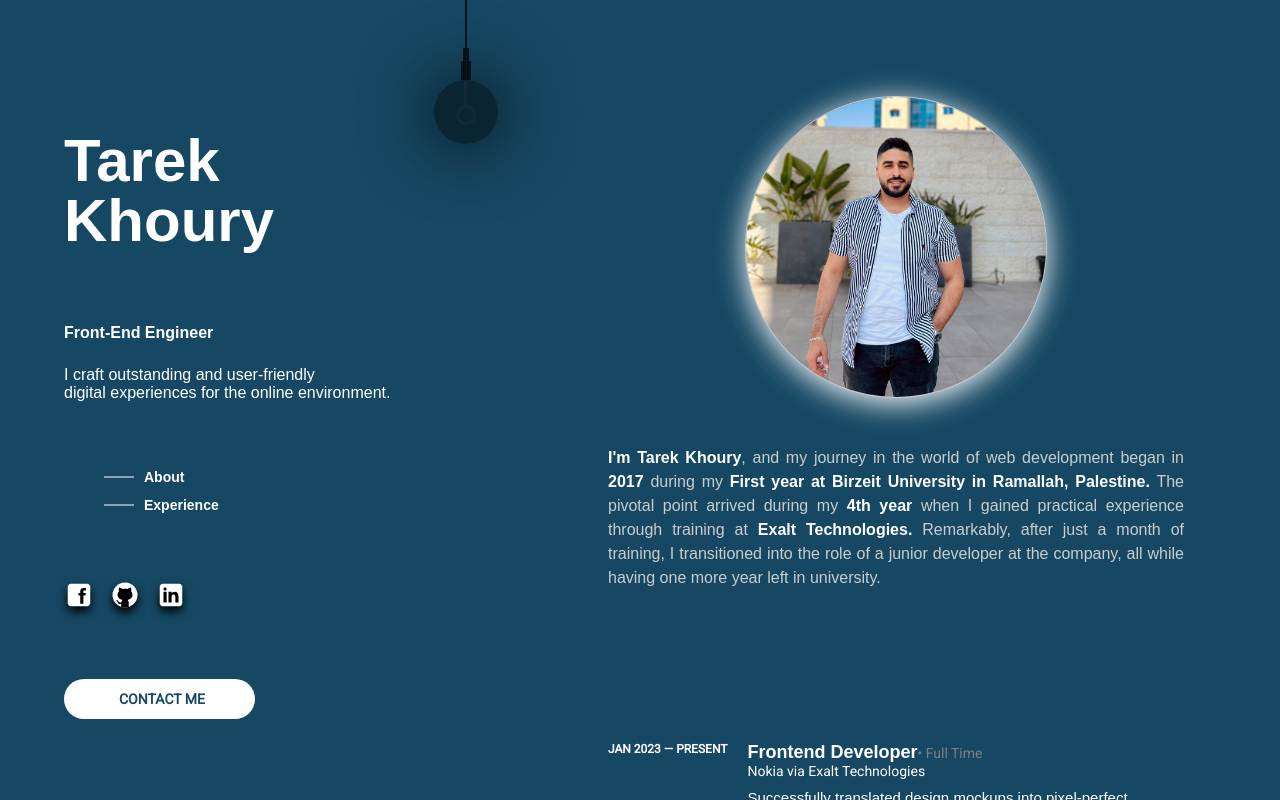
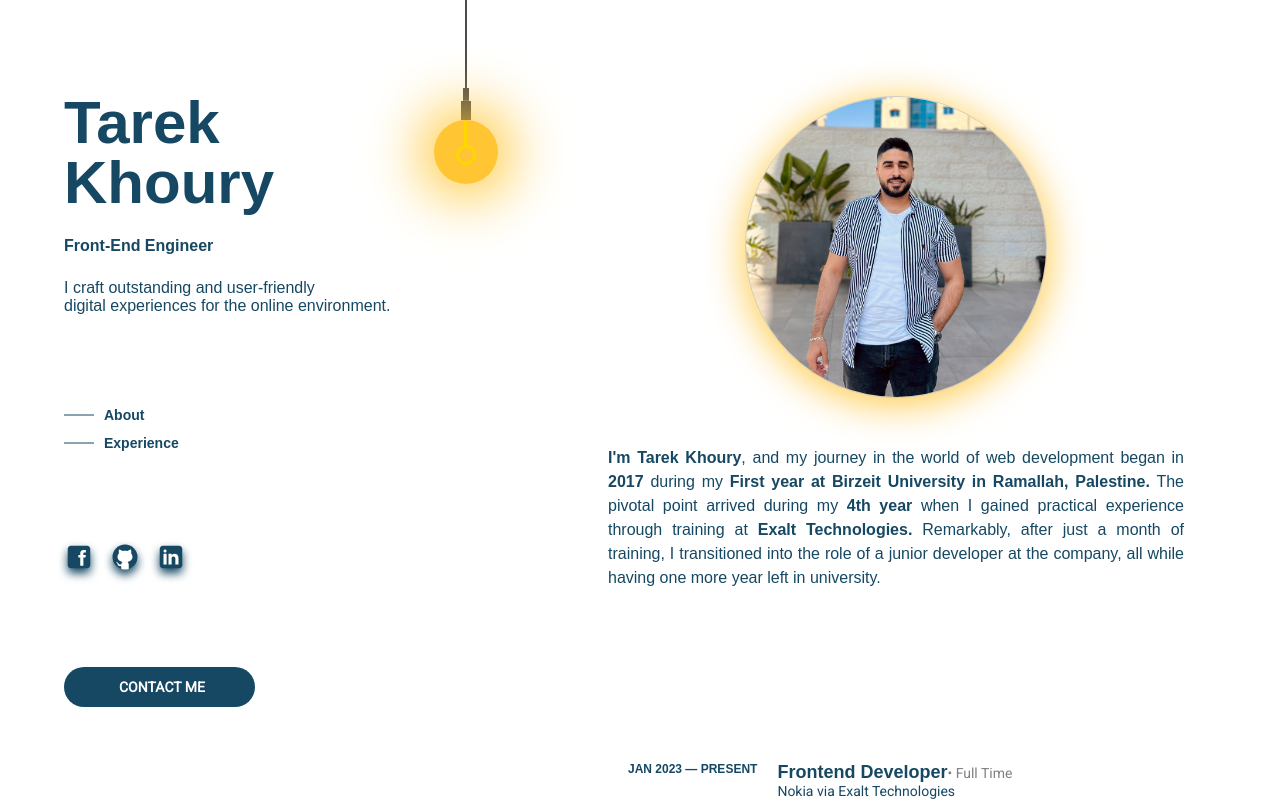
Before and after one commit to TarekKhoure/portfolio, a React (Vite) app: page / in a window 1280 px wide. Built offline with nearby package versions, Linux system fonts and the light colour scheme; a web font is replaced by a local one.

Commit message:
general fixes

```diff
--- a/index.html
+++ b/index.html
@@ -1,5 +1,5 @@
 <!DOCTYPE html>
-<html lang="en" class="dark">
+<html lang="en" class="light">
   <head>
     <meta charset="UTF-8" />
     <link rel="icon" type="image/svg+xml" href="/assets/images/logo.png" />
--- a/src/App.tsx
+++ b/src/App.tsx
@@ -18,8 +18,6 @@ function App() {
         !sidebarRef.current.contains(event.target)
       ) {
         setSideBarShown(false);
-      } else {
-        setSideBarShown(true);
       }
     };
 
@@ -34,7 +32,7 @@ function App() {
 
   return (
     <div className={`app ${sideBarShown ? "shown" : ""}`}>
-      <MenuIcon onClick={() => setSideBarShown(true)} />
+      <MenuIcon onClick={() => setSideBarShown(!sideBarShown)} />
       <Sidebar ref={sidebarRef} />
       <Content />
       <SpeedInsights />
--- a/src/components/ThemeToggle/ThemeToggle.tsx
+++ b/src/components/ThemeToggle/ThemeToggle.tsx
@@ -1,7 +1,7 @@
 import { SetStateAction, useEffect, useState } from "react";
 
 const ThemeToggle = () => {
-  const [theme, setTheme] = useState("dark");
+  const [theme, setTheme] = useState("light");
 
   const audio = new Audio("/assets/audio/light-switch.mp3");
 
--- a/src/index.scss
+++ b/src/index.scss
@@ -18,3 +18,4 @@
 
 // Sections
 @import "/src/styles/sections/about";
+@import "/src/styles/sections/experience";
--- a/src/sections/experience/experience.tsx
+++ b/src/sections/experience/experience.tsx
@@ -124,9 +124,13 @@ const ExperienceSection = () => {
 
   return (
     <section id="experience">
-      {experinces.map((experience) => (
-        <ExperienceCard experience={experience} key={experience.id} />
-      ))}
+      <ul>
+        {experinces.map((experience) => (
+          <li key={experience.id}>
+            <ExperienceCard experience={experience} />
+          </li>
+        ))}
+      </ul>
     </section>
   );
 };
--- a/src/styles/_base.scss
+++ b/src/styles/_base.scss
@@ -12,11 +12,16 @@ body {
 
     ul {
       margin: 0;
+      padding: 0;
       list-style-type: none;
 
       a {
         text-decoration: none;
       }
+    }
+
+    h1 {
+      margin: 0;
     }
   }
 
@@ -28,6 +33,16 @@ body {
     align-items: center;
     gap: 2rem;
   }
+
+  section,
+  div,
+  h1,
+  p {
+    -moz-user-select: none;
+    -khtml-user-select: none;
+    -webkit-user-select: none;
+    -o-user-select: none;
+  }
 }
 
 .dark {
--- a/src/styles/components/_experience-card.scss
+++ b/src/styles/components/_experience-card.scss
@@ -1,13 +1,15 @@
 .experience-card {
   display: flex;
   width: 100%;
-  padding: 20px;
+  padding: 40px 20px;
   gap: 20px;
   border-radius: 8px;
-  transition: background 0.3s ease-in-out;
+  transition: background 0.3s ease-in-out, opacity 0.3s ease-in-out,
+    transform 0.2s ease-in-out;
 
   &:hover {
     background-color: rgba(22, 72, 99, 0.1);
+    transform: translate(10px, -10px);
 
     time {
       color: #11235a;
@@ -17,21 +19,27 @@
       .position {
         color: #11235a;
       }
+
+      .stack {
+        span {
+          filter: drop-shadow(0 2px 5px $primary);
+        }
+      }
     }
   }
 
   time {
     font-size: 12px;
-    font-weight: bold;
+    font-weight: bolder;
     min-width: fit-content;
-    font-family: "Roboto", sans-serif;
+    font-family: "Montserrat", sans-serif;
   }
 
   .project {
     display: flex;
     width: 100%;
     flex-direction: column;
-    gap: 10px;
+    gap: 20px;
 
     .position {
       font-size: 18px;
@@ -67,6 +75,7 @@
         background: $primary;
         border-radius: 15px;
         color: #ffffff;
+        transition: filter 0.2s ease-in-out;
       }
     }
   }
@@ -89,12 +98,18 @@
       background-color: rgba(246, 236, 169, 0.1);
 
       time {
-        color: #f6eca9;
+        color: #ffffff;
       }
 
       .project {
         .position {
-          color: #f6eca9;
+          color: #ffffff;
+        }
+
+        .stack {
+          span {
+            filter: drop-shadow(0 2px 5px #fff);
+          }
         }
       }
     }
--- a/src/styles/sections/_about.scss
+++ b/src/styles/sections/_about.scss
@@ -4,6 +4,7 @@
   P {
     text-align: justify;
     line-height: 150%;
+    user-select: none;
   }
 
   img {
--- /dev/null
+++ b/src/styles/sections/_experience.scss
@@ -0,0 +1,5 @@
+#experience {
+  ul:hover .experience-card:not(:hover) {
+    opacity: 0.5;
+  }
+}
```
